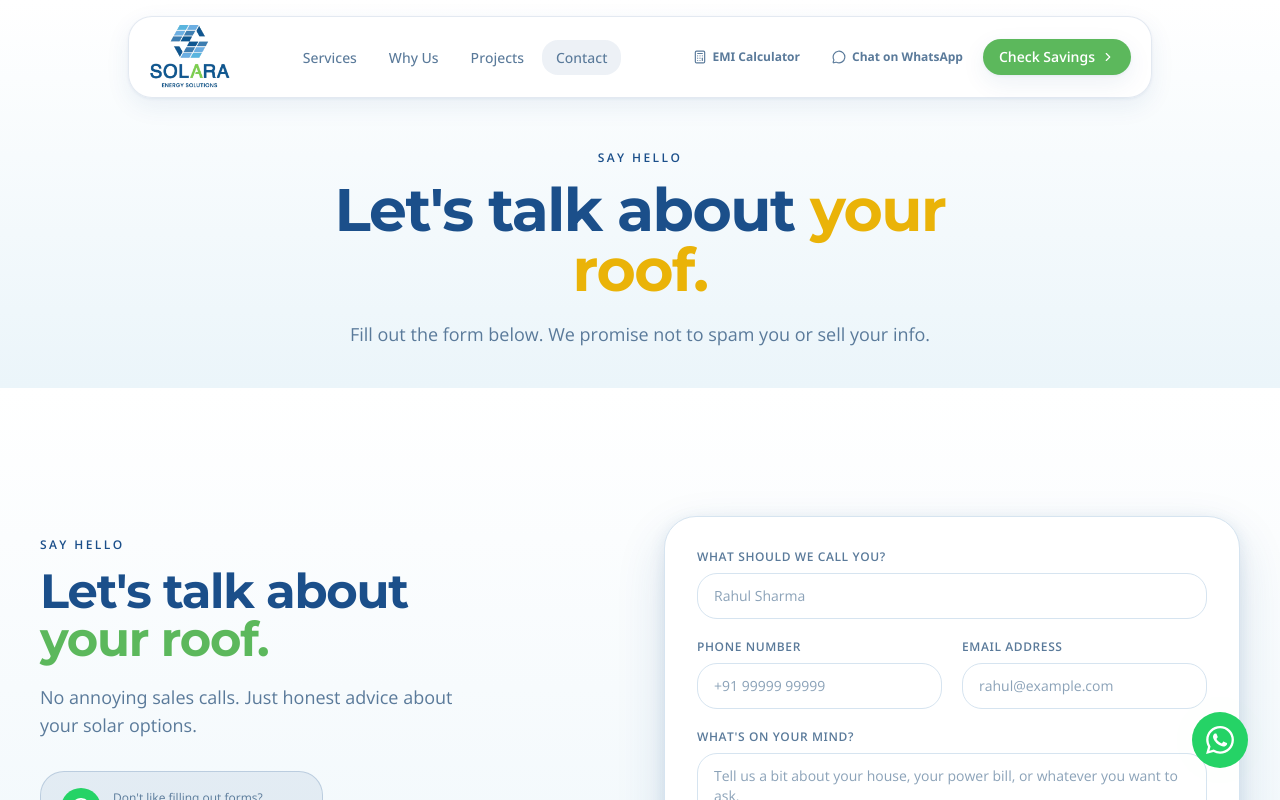
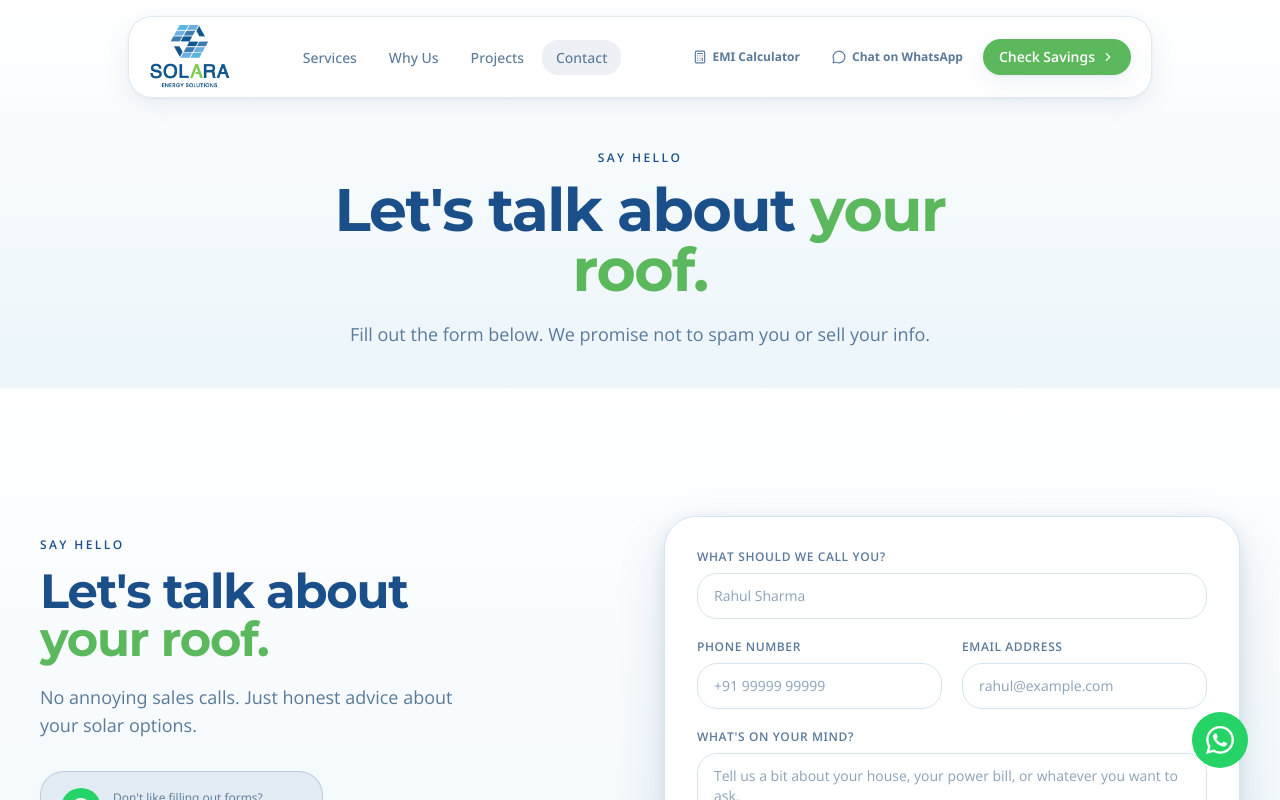
Before and after one commit to Bhargab04/website-solar, a React (Vite) app: page /contact in a window 1280 px wide. Shown: the top 800 px of the page. Built offline with nearby package versions, Linux system fonts and the light colour scheme.

Commit message:
style: change 'your roof.' text color to green on contact page

```diff
--- a/src/routes/contact.tsx
+++ b/src/routes/contact.tsx
@@ -41,7 +41,7 @@ function ContactPage() {
             <ScrollReveal effect="fade-up" delay={0.15}>
               <h1 className="mt-3 font-display text-5xl font-bold tracking-tight md:text-6xl">
                 Let's talk about{" "}
-                <span className="text-[#EAB308]">your roof.</span>
+                <span className="text-[#5CB85C]">your roof.</span>
               </h1>
             </ScrollReveal>
             <ScrollReveal effect="fade-up" delay={0.25}>
```
